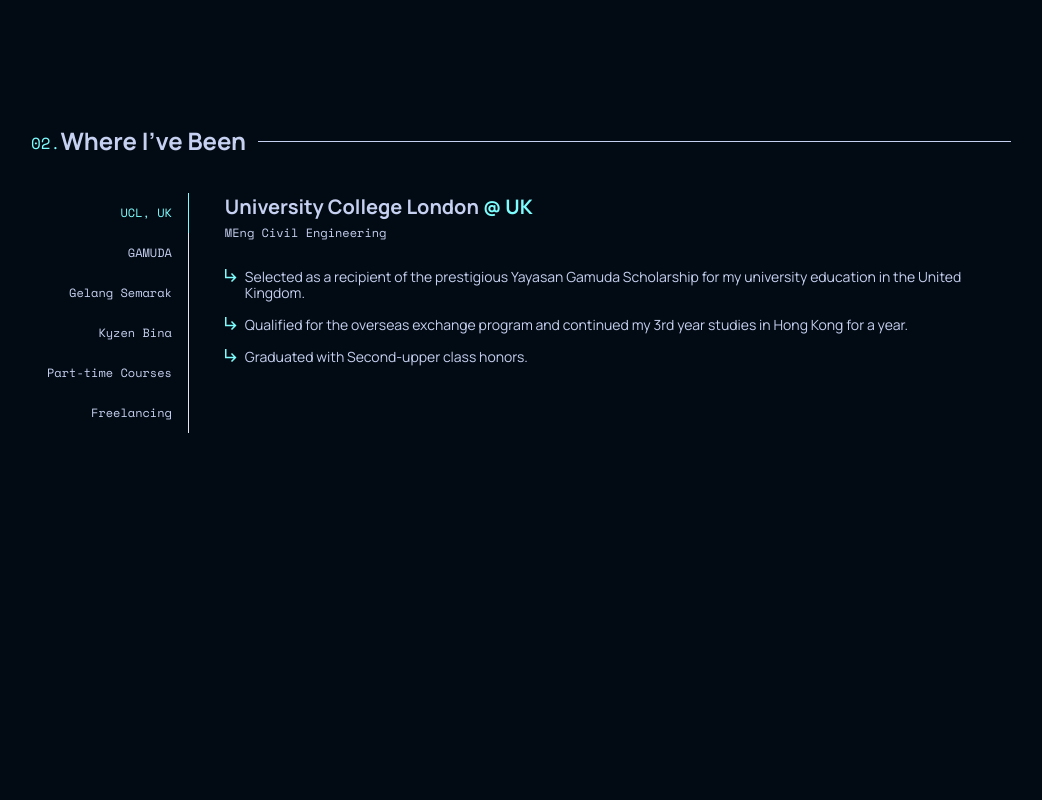
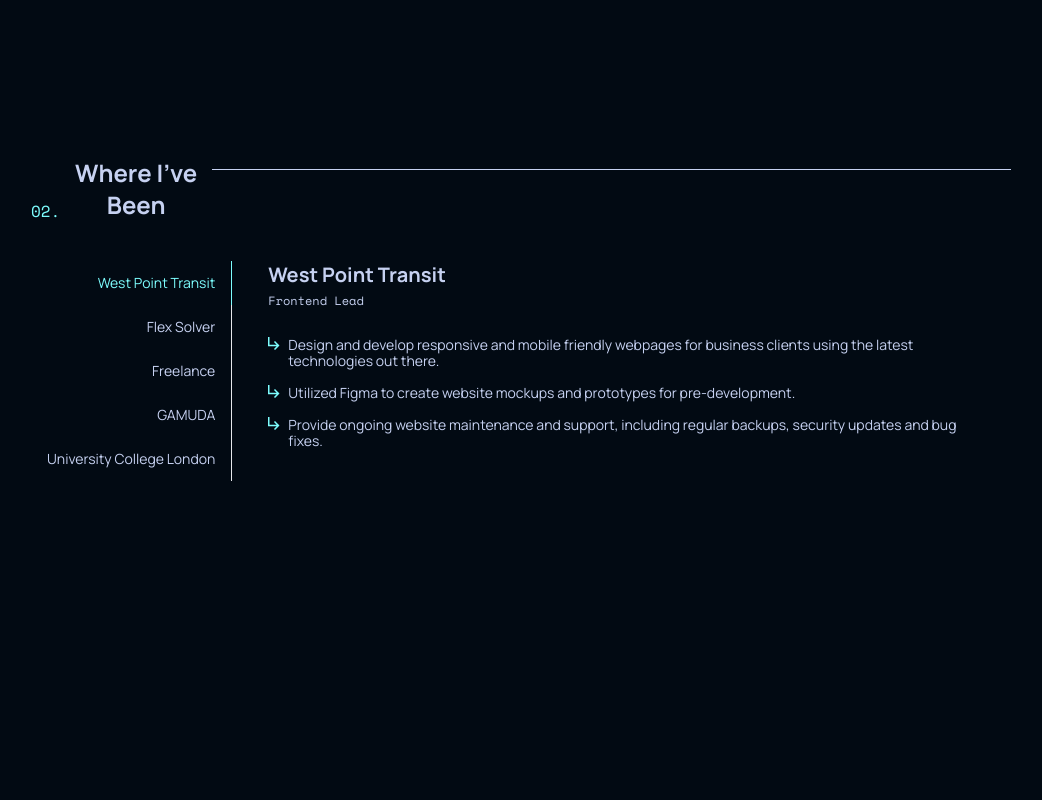
Before and after one commit to TheKelvinT/TheKelvinT, a React (Vite) app: page / in a window 1280 px wide. Shown: the part 1700-2500 px from the top of the page, without its empty margins (119-1161 px from the left). Built offline with nearby package versions, Linux system fonts and the light colour scheme.

Commit message:
v2 changes

```diff
--- a/src/components/HeaderText.jsx
+++ b/src/components/HeaderText.jsx
@@ -1,9 +1,11 @@
-import React from 'react'
+import React from "react"
 
-const HeaderText = ({children}) => {
+const HeaderText = ({ children }) => {
   return (
     <>
-    <span className='font-bold leading-none text-2xl mr-3 inline-block align-text-bottom whitespace-nowrap '>{children}</span>
+      <span className="font-bold leading-8 text-2xl  inline-block align-text-bottom text-center">
+        {children}
+      </span>
     </>
   )
 }
--- a/src/sections/About.jsx
+++ b/src/sections/About.jsx
@@ -91,16 +91,13 @@
           hidden: { opacity: 0, x: -50 },
           visible: { opacity: 1, x: 0 },
         }}
-        className=" leading-6 text-sm mb-7 "
+        className=" leading-7 text-sm mb-7 "
       >
-        Hi there! I'm a frontend developer with a team-driven mindset and an
-        unwavering passion for building user-friendly and visually captivating
-        websites. I've sharpened my skills in HTML, CSS, and JavaScript through
-        my rigorous attention to detail and exceptional problem-solving
-        abilities. I'm constantly seeking out new challenges and opportunities
-        to enhance my knowledge and expertise. I'm excited to collaborate and
-        join forces with fellow creators to develop outstanding digital
-        experiences that leave a lasting impression.
+        Hi there! I'm a Software Engineer passionate about creating
+        user-friendly and visually appealing websites. With strong skills in
+        HTML, CSS, and JavaScript, I excel in attention to detail and
+        problem-solving. Eager to tackle new challenges and collaborate with
+        others, I'm focused on crafting outstanding digital experiences.
       </motion.p>
       <div className="flex justify-center gap-x-12 gap-y-6 lg:gap-y-6 flex-wrap font-spacemono text-xs mb-8">
         {techstack.map((item, index) => (
--- a/src/sections/Contact.jsx
+++ b/src/sections/Contact.jsx
@@ -18,10 +18,13 @@
           className="mb-8 flex flex-col items-center gap-4"
         >
           <PageIndex>05. Get in Touch</PageIndex>
-          <HeaderText>Reach out to me</HeaderText>
+          <HeaderText>
+            Interested in Collaborating?{" "}
+            <span className="hidden md:block">Reach Out!</span>
+          </HeaderText>
         </motion.div>
 
-        <div className="flex flex-col items-center gap-y-6 text-dark-gray font-spacemono text-base ">
+        <div className="flex flex-col items-center gap-y-8 text-dark-gray font-spacemono text-base ">
           <motion.a
             href="https://www.linkedin.com/in/the-kelvin-tan/"
             target="_blank"
@@ -100,7 +103,7 @@
             }}
             className="flex justify-center items-center gap-4 sm:gap-8 py-3 px-6 border border-dark-gray rounded transition duration-500 hover:text-primary hover:border-primary"
           >
-            <span>Stalk Me On Github</span>
+            <span>Check Out My Github</span>
             <span>
               <svg
                 className="fill-current"
--- a/src/sections/Experience.jsx
+++ b/src/sections/Experience.jsx
@@ -1,97 +1,85 @@
-import React,{useState} from 'react'
-import HeaderText from '../components/HeaderText'
-import PageIndex from '../components/PageIndex'
-import SubArrowIcon from '../components/SubArrowIcon'
-import { Tab } from '@headlessui/react'
-import {easeOut, motion} from 'framer-motion'
+import React, { useState } from "react"
+import HeaderText from "../components/HeaderText"
+import PageIndex from "../components/PageIndex"
+import SubArrowIcon from "../components/SubArrowIcon"
+import { Tab } from "@headlessui/react"
+import { easeOut, motion } from "framer-motion"
 function classNames(...classes) {
-    return classes.filter(Boolean).join(' ')
+  return classes.filter(Boolean).join(" ")
 }
 
 const Experience = () => {
-
-    let [categories] = useState({
-        'UCL, UK': [
+  let [categories] = useState([
+    {
+      id: 0,
+      company: "West Point Transit",
+      header: "West Point Transit",
+      title: "Frontend Lead",
+      location: "",
+      descriptions: [
+        "Design and develop responsive and mobile friendly webpages for business clients using the latest technologies out there.",
+        "Utilized Figma to create website mockups and prototypes for pre-development.",
+        "Provide ongoing website maintenance and support, including regular backups, security updates and bug fixes.",
+      ],
+    },
     {
       id: 1,
-            header:'University College London',
-            title:'MEng Civil Engineering',
-            location:'@ UK',
-            desc1:'Selected as a recipient of the prestigious Yayasan Gamuda Scholarship for my university education in the United Kingdom.',
-            desc2:'Qualified for the overseas exchange program and continued my 3rd year studies in Hong Kong for a year.',
-            desc3:'Graduated with Second-upper class honors.',
-            desc4:'',
+      company: "Flex Solver",
+      header: "Flex Solver",
+      title: "Frontend Developer",
+      location: "",
+      descriptions: [
+        "Engineered responsive websites optimized for various devices, leveraging the latest web development technologies to enhance user experience.",
+        "Collaborated with clients to implement complex business tech solutions, translating their requirements into detailed project plans for effective development and deployment.",
+        "Implemented comprehensive website maintenance strategies, including regular updates, security enhancements, and proactive bug resolution to ensure continuous optimal performance.",
+      ],
     },
+    {
+      id: 2,
+      company: "Freelance",
+      header: "Freelance",
+      title: "Web Developer",
+      location: "",
+      descriptions: [
+        "Design and develop responsive and mobile friendly webpages for business clients using the latest technologies out there.",
+        "Utilized Figma to create website mockups and prototypes for pre-development.",
+        "Provide ongoing website maintenance and support, including regular backups, security updates and bug fixes.",
+        ,
       ],
-        'GAMUDA': [
+    },
     {
-            id: 1,
-            header:'Gamuda Engineering',
-            title:'Project Engineer',
-            location:'',
-            desc1:'Achieved up to a 30% reduction in overall package costs by implementing value engineering techniques to analyze various engineering solutions.',
-            desc2:"Contributed to the project manager's efforts in preparing a master implementation roadmap, conducting risk analyses, and allocating resources, resulting in a more defined execution strategy.",
-            desc3:"Utilized cutting-edge tools like MS Project and Primavera to develop highly effective Gantt Charts and Time-Location Charts, paving the way for successful project planning and execution.",
+      id: 3,
+      company: "GAMUDA",
+      header: "Gamuda Engineering",
+      title: "Project Engineer",
+      location: "",
+      descriptions: [
+        "Achieved up to a 30% reduction in overall package costs by implementing value engineering techniques to analyze various engineering solutions.",
+        "Contributed to the project manager's efforts in preparing a master implementation roadmap, conducting risk analyses, and allocating resources, resulting in a more defined execution strategy.",
+        "Utilized cutting-edge tools like MS Project and Primavera to develop highly effective Gantt Charts and Time-Location Charts, paving the way for successful project planning and execution.",
+      ],
+    },
+    {
+      id: 4,
+      company: "University College London",
+      header: "University College London",
+      title: "MEng Civil Engineering",
+      location: "@ UK",
+      descriptions: [
+        "Selected as a recipient of the prestigious Yayasan Gamuda Scholarship for my university education in the United Kingdom.",
+        "Qualified for the overseas exchange program and continued my 3rd year studies in Hong Kong for a year.",
+        "Graduated with Second-upper class honors.",
+      ],
+    },
+  ])
 
-          },
-        ],
-        'Gelang Semarak': [
-          {
-            id: 1,
-            header:'Gelang Semarak - Construction',
-            title:'Senior Project Engineer',
-            location:'',
-            desc1:'I put my data analysis skills to work by leading a strategic digitalization initiative that optimized business operations, monitored performance, and reduced monthly operating costs by a whopping 15%.',
-            desc2:'Partnered with an esteemed client team to conceptualize and execute effective ESG framework adoption strategies, culminating in a noteworthy 17% spike in international investment interest for the year 2021.',
-            desc3:'Crafted engaging training materials and innovative mentoring techniques for staff at all levels to facilitate the adoption of our new digitalized system, resulting in increased sustainability and continuous optimization.',
-            desc4:'',
-          },
-        ],
-        'Kyzen Bina': [
-          {
-            id: 1,
-            header:'Kyzen Bina - Interior Design Consultant',
-            title:'Project Manager',
-            location:'',
-            desc1:'Managed vendor and contractor relationships to ensure timely delivery of high-quality materials for optimal project outcomes.',
-            desc2:'Effectively managed project activities, including scheduling, budget management, and resource allocation, to meet project briefs and deliver successful outcomes with high client satisfaction.',
-            desc3:'Led cross-functional teams in the successful delivery of complex projects, utilizing effective communication, problem-solving, and decision-making skills to achieve optimal outcomes.',
-            desc4:'',
-          },
-        ],
-        'Part-time Courses': [
-          {
-            id: 1,
-            header:'Part-time Courses',
-            title:'',
-            location:'',
-            desc1:'Begin my journey in Web Dev with a project-oriented Web Developer course on Udemy, mastering HTML, CSS, and JavaScript, and applying these skills to develop innovative web projects.',
-            desc2:'Dived deeper into modern web development with React and Redux State Management course to enhance knowledge on state management.',
-            desc3:'Learn how to integrate headless CMS such as Sanity and Strapi as the backend. ',
-            desc4:'',
-          },
-        ],
-        'Freelancing': [
-          {
-            id: 1,
-            header:'Freelancing',
-            title:'Web Developer',
-            location:'',
-            desc1:'Design and develop responsive and mobile friendly webpages for business clients using the latest technologies out there.',
-            desc2:'Utilized Figma to create website mockups and prototypes for pre-development.',
-            desc3:'Provide ongoing website maintenance and support, including regular backups, security updates and bug fixes.',
-            desc4:'',
-          },
-        ],
-      })
-
-      const tabStyles= ({ selected }) =>
+  const tabStyles = ({ selected }) =>
     classNames(
-    'w-full rounded-lg py-2.5 px-4 whitespace-nowrap outline-none text-md  text-gray-50',
-    '',
+      "w-full rounded-lg py-2.5 px-4 whitespace-nowrap outline-none text-md  text-gray-50",
+      "",
       selected
-      ? 'bg-white/[0.22] font-bold'
-      : ' hover:bg-white/[0.22] hover:text-gray-50'
+        ? "bg-white/[0.22] font-bold"
+        : " hover:bg-white/[0.22] hover:text-gray-50"
     )
 
   return (
@@ -99,92 +87,92 @@
       id="experience"
       className="flex-grow overflow-hidden flex items-start lg:w-[800px]  xl:w-[980px]  py-24 xl:py-48 mx-6 sm:mx-12 md:mx-24  lg:mx-auto  flex-col sm:justify-start text-light-gray  "
     >
-
-        <motion.div initial="hidden"
+      <motion.div
+        initial="hidden"
         whileInView="visible"
         viewport={{ once: true, amount: 0.5 }}
-              transition={{ duration: 0.5}}
+        transition={{ duration: 0.5 }}
         variants={{
           hidden: { opacity: 0, x: -100 },
-                visible: { opacity: 1 , x: 0 }
+          visible: { opacity: 1, x: 0 },
         }}
-              className='mb-10 flex w-full'>
+        className="mb-10 flex w-full"
+      >
         <PageIndex>02. </PageIndex>
         <HeaderText>Where I've Been</HeaderText>
-            <div className="w-full border-t mt-3 border-light-gray">
-            </div>
+        <div className="w-full border-t mt-3 border-light-gray"></div>
       </motion.div>
 
       <div className="  flex flex-col w-full">
         <Tab.Group>
-      <div className='sm:flex sm:flex-row  '>
-        <Tab.List
-        >
-          <motion.div initial="hidden"
+          <div className="sm:flex sm:flex-row">
+            <Tab.List>
+              <motion.div
+                initial="hidden"
                 whileInView="visible"
                 viewport={{ once: true, amount: 0.5 }}
-            transition={{ duration: 0.8 , delay:0.6}}
+                transition={{ duration: 0.8, delay: 0.6 }}
                 variants={{
                   hidden: { opacity: 0, x: -50 },
-              visible: { opacity: 1, x: 0 }
+                  visible: { opacity: 1, x: 0 },
                 }}
-            className="flex sm:flex-col gap text-xs sm:overflow-visible overflow-x-scroll">
-          {Object.keys(categories).map((category,index) => (
-
+                className="flex sm:flex-col gap text-sm sm:overflow-visible overflow-x-scroll"
+              >
+                {categories.map((category, index) => (
                   <Tab
-              key={category}
+                    key={category.company}
                     className={({ selected }) =>
                       classNames(
-                  'py-3 px-4 border-r-0 w-full border-b-[1px] sm:border-b-0 sm:border-r-[1px] whitespace-nowrap font-spacemono text-right',
-                  '  ',
+                        "py-3 px-4 border-r-0 w-full border-b-[1px] sm:border-b-0 sm:border-r-[1px] whitespace-nowrap  text-right",
                         selected
-                    ? 'text-primary border-primary focus:outline-none'
-                    : ' hover:bg-white/[0.12]   '
+                          ? "text-primary border-primary focus:outline-none"
+                          : "hover:bg-white/[0.12]"
                       )
                     }
                   >
-              {category}
+                    {category.company}
                   </Tab>
-
                 ))}
               </motion.div>
             </Tab.List>
             <Tab.Panels className="">
-          {Object.values(categories).map((posts, idx) => (
+              {categories.map((category) => (
                 <Tab.Panel
-              key={idx}
-              className={classNames(
-                '  sm:py-0 py-9 sm:px-9 ',
-
-              )}
+                  key={category.id}
+                  className={classNames("sm:py-0 py-9 sm:px-9")}
                 >
                   <ul>
-                {posts.map((post) => (
-                  <motion.li initial="hidden"
+                    <motion.li
+                      initial="hidden"
                       whileInView="visible"
                       viewport={{ once: true, amount: 0.5 }}
-                  transition={{ duration: 1, delay:0.1, ease:easeOut}}
+                      transition={{ duration: 1, delay: 0.1, ease: "easeOut" }}
                       variants={{
                         hidden: { opacity: 0, x: 50 },
-                    visible: { opacity: 1 , x: 0,  transition: { duration: 1, delay: 0.3  } }
+                        visible: {
+                          opacity: 1,
+                          x: 0,
+                          transition: { duration: 1, delay: 0.3 },
+                        },
                       }}
-                    key={post.id}
+                      key={category.id}
                     >
                       <h3 className="text-xl font-bold mb-1">
-                      <span>{post.header} </span><span className='text-primary'>{post.location}</span>
+                        <span>{category.header} </span>
+                        <span className="text-primary">
+                          {category.location}
+                        </span>
                       </h3>
-                    <p className='font-spacemono text-xs'>{post.title}</p>
-                    <ul className="mt-7 flex flex-col  gap-y-4 text-sm leading-4 ">
-                      <li className='flex items-start gap-2'><SubArrowIcon/>{post.desc1}</li>
-
-                      <li className='flex items-start gap-2'><SubArrowIcon/>{post.desc2}</li>
-
-                      <li className='flex items-start gap-2'><SubArrowIcon/>{post.desc3}</li>
+                      <p className="font-spacemono text-xs">{category.title}</p>
+                      <ul className="mt-7 flex flex-col gap-y-4 text-sm leading-4">
+                        {category.descriptions.map((desc, idx) => (
+                          <li key={idx} className="flex items-start gap-2">
+                            <SubArrowIcon />
+                            {desc}
+                          </li>
+                        ))}
                       </ul>
-
-
                     </motion.li>
-                ))}
                   </ul>
                 </Tab.Panel>
               ))}
@@ -192,9 +180,6 @@
           </div>
         </Tab.Group>
       </div>
-
-
-
     </section>
   )
 }
--- a/src/sections/Projects.jsx
+++ b/src/sections/Projects.jsx
@@ -23,9 +23,9 @@
     job: "Business Management System",
     title: " Enterprise Resource Planning (ERP)",
     desc1:
-      "Built to streamline business operations with features like asset management, task management, and secure authentication. Its intuitive admin dashboard provides real-time insights and control, enhancing decision-making.",
+      "Streamlines business operations with asset and task management features, secure authentication, and an intuitive admin dashboard for real-time insights and control. ",
     desc2:
-      "Implemented live notifications keep users updated on important events. Ongoing development aims to add new functionalities, making it an adaptable solution for businesses to optimize resource management and efficiency.",
+      "Aims to revolutionize the construction industry by improving project oversight and resource allocation, ultimately driving increased productivity and cost savings across construction projects.",
     img: erp,
     link: "",
     technologies: [
@@ -44,7 +44,7 @@
     desc1:
       "Changi Airport Group's B2B program connecting global travel trade partners with Changi Airport.  Offering an array of features catering to both B2B and B2C users such as personalized favorites, convenient downloads, and efficient account management, alongside a comprehensive global search function. ",
     desc2:
-      "Leveraging our CMS, content is dynamically tailored to each user's preferences and demographics, ensuring an engaging and personalized experience for all.",
+      "Leveraging a fully customized CMS, content is dynamically tailored to each user's preferences and demographics, ensuring an engaging and personalized experience for all users.",
     img: ctc,
     link: "https://travelcircle.changiairport.com/",
     technologies: [
@@ -78,7 +78,7 @@
     job: "Business Management System",
     title: "Supply Chain Management Platform",
     desc1:
-      " With key features including Inventory Management, Supplier Management, Procurement, and Store Stock Management, this platform offers comprehensive tools to streamline operations and enhance efficiency.",
+      "With key features including Inventory Management, Supplier Management, Procurement, and Store Stock Management, this platform offers comprehensive tools to streamline operations and enhance efficiency.",
     desc2:
       "From tracking inventory levels to managing supplier relationships and procurement processes, this platform handles complex functionality with ease, empowering businesses to stay competitive in today's fast-paced market.",
     img: scm,
```
Also changed, not shown: src/components/projects/MobileCard.jsx (+14 -49 lines), 1 other file (tests, documents, lock files or other folders). Lines whose indentation alone changed are shown as unchanged.
